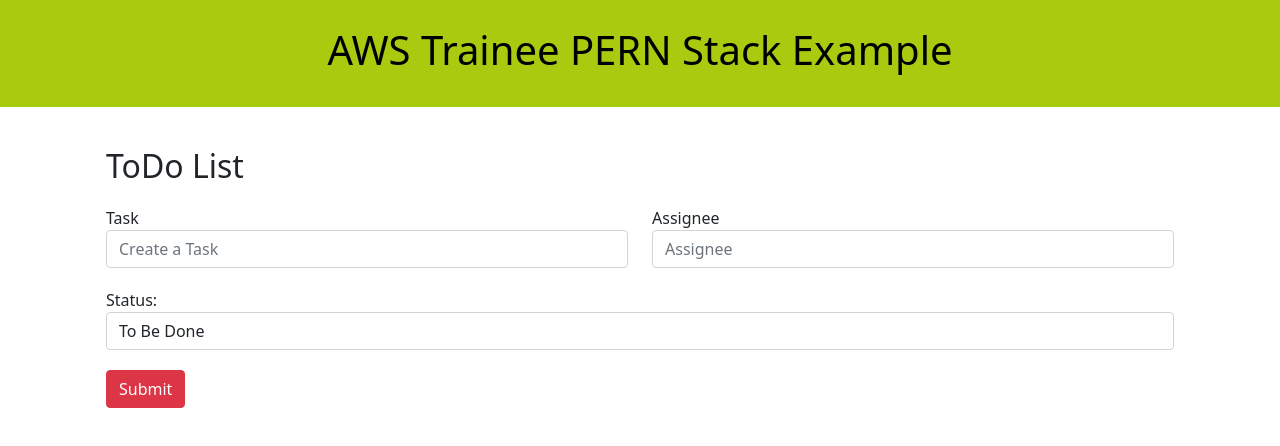
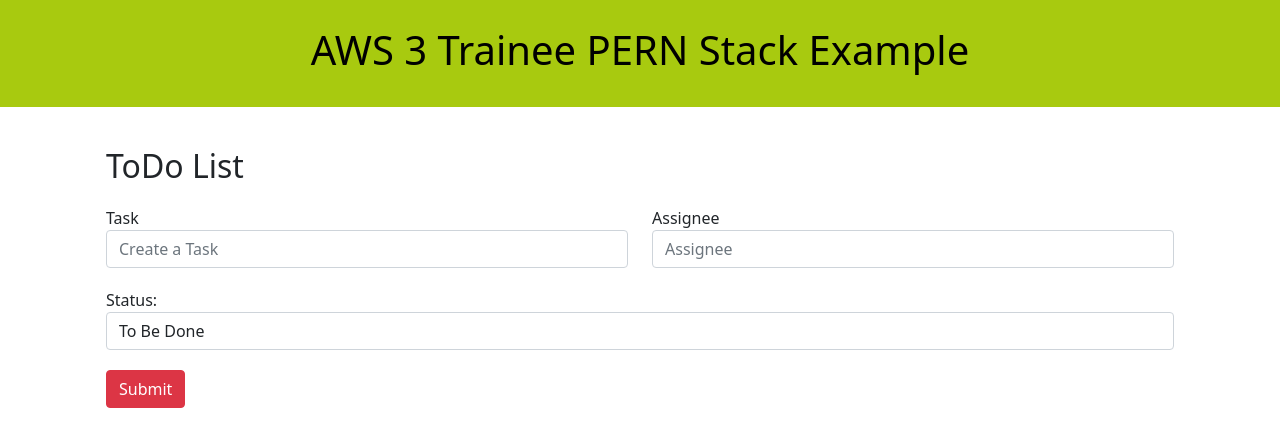
Before and after one commit to gtorres777/test_final_project, a React (Create React App) app in the folder app/client/: page / in a window 1280 px wide. Shown: the top 446 px of the page. Built offline with nearby package versions, Linux system fonts and the light colour scheme; no server answers.

Commit message:
testing workflow frontend 3

```diff
--- a/app/client/src/components/Header.js
+++ b/app/client/src/components/Header.js
@@ -5,7 +5,7 @@
     return (
         <div className="header">
             <h1>
-                AWS Trainee PERN Stack Example
+                AWS 3 Trainee PERN Stack Example
             </h1>
         </div>
     )
```
